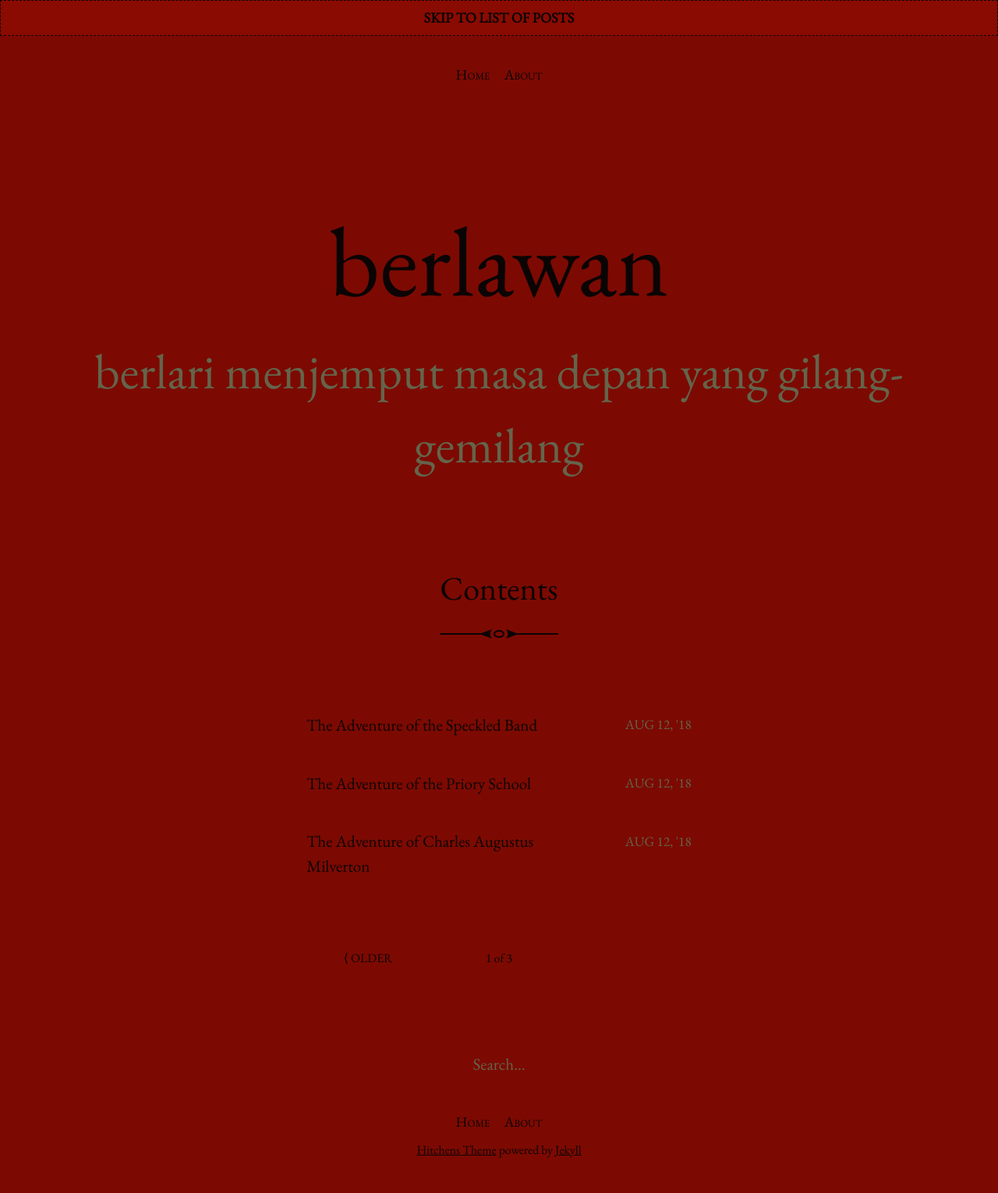
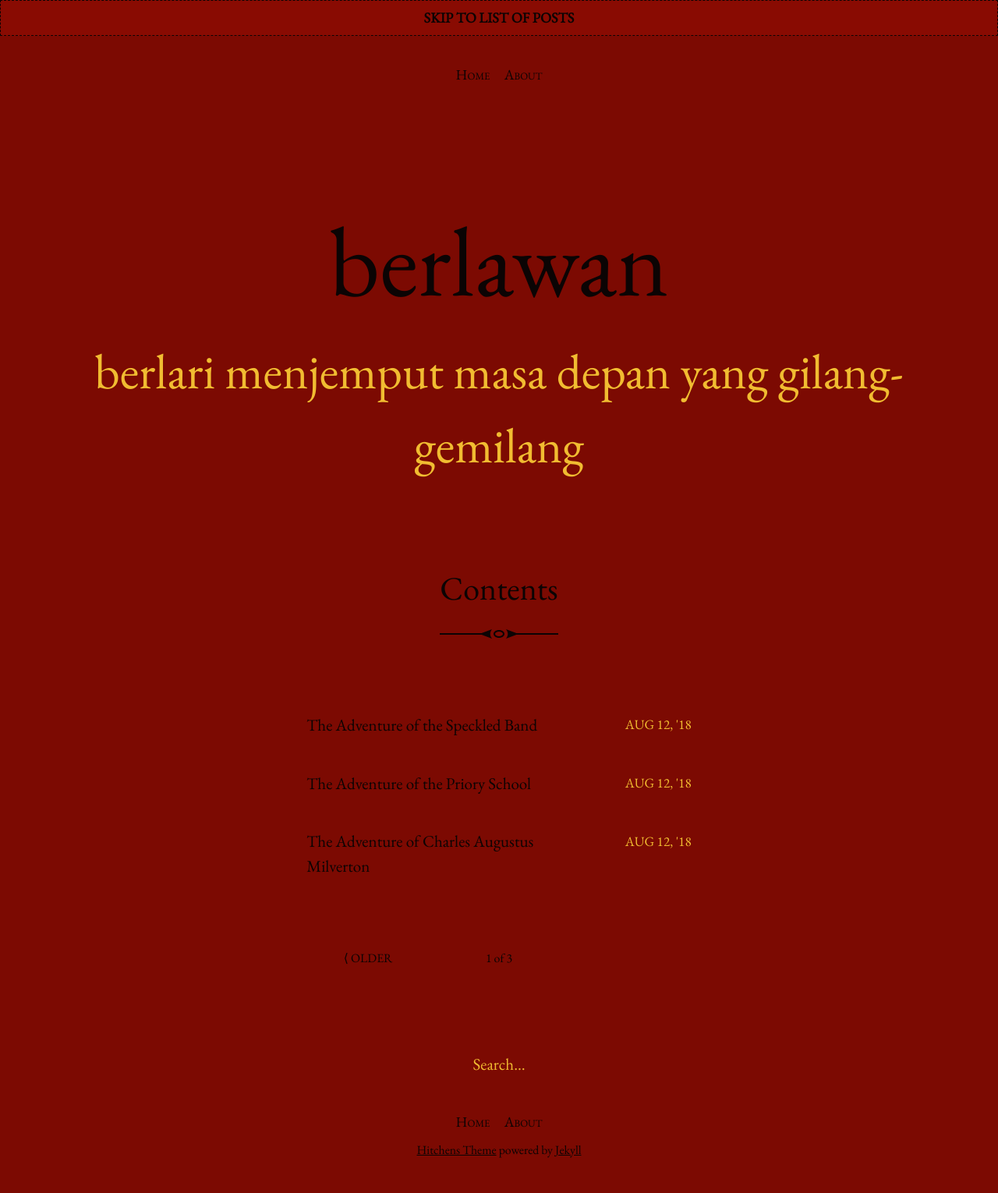
Before and after one commit to Berlawan/berlawan.github.io, a Jekyll site: the page built from index.html, in a window 1280 px wide. Shown: the whole page at 78% size. Built offline with Jekyll 4.4.1, drawn with Linux system fonts in a browser that asks for light colours; the list of posts is cut into pages by our own code.

Commit message:
Update _variables.scss

```diff
--- a/_sass/_variables.scss
+++ b/_sass/_variables.scss
@@ -1,7 +1,7 @@
 $brand-color:         #7c0a02;
 $highlight:           lighten($brand-color, 35%);
 $text-color:          #0b0404;
-$muted-text-color:    #64644B;
+$muted-text-color:    #f1bc31;
 $font-family:         "EB Garamond", Garamond, "Times New Roman", serif;
 
 $on-bigphone:         375px;
```
